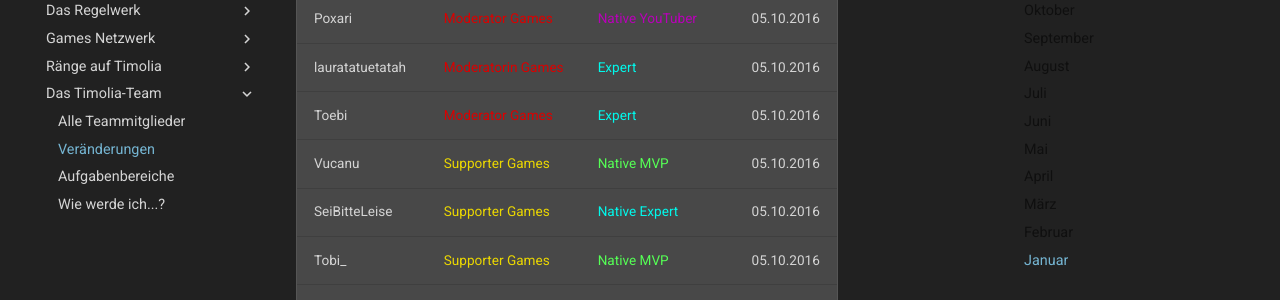
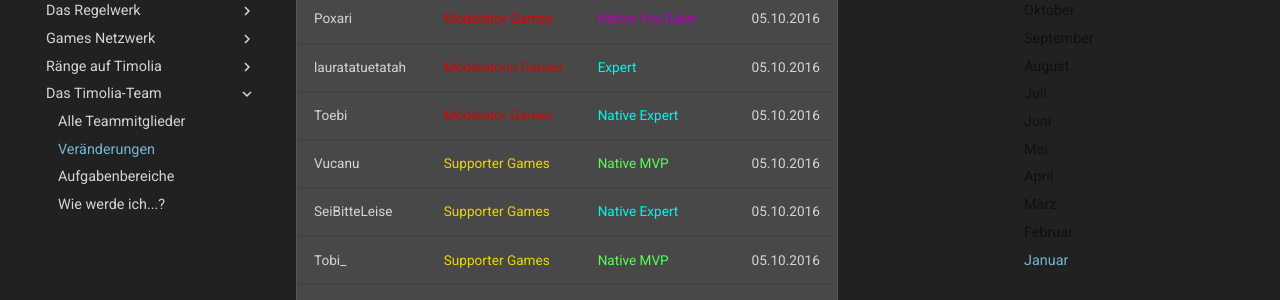
Before and after one commit to TimoliaDE/HowTo, an MkDocs documentation site: the page built from docs/team/changes.md, in a window 1280 px wide and 900 px high, scrolled down 27614 px. Shown: the part 153-453 px from the top of the window. Built offline with MkDocs 1.6.1 and Material for MkDocs 9.7.7, drawn with Linux system fonts in a browser that asks for light colours; old or Windows-style settings are respelled for this version of MkDocs.

Commit message:
Toebi Moderator Games -> Native Expert

```diff
--- a/docs/team/changes.md
+++ b/docs/team/changes.md
@@ -631,7 +631,7 @@ Hier werden alle Aus- und Eintritte bzw. Beförderungen und Degradierungen aufge
 | Dark_Gamer_98 | <span class='moderator'>Moderator Games</span> | <span class='expert'>Expert</span> | 05.10.2016 |
 | Poxari | <span class='moderator'>Moderator Games</span> | <span class='youtuber'>Native YouTuber</span> | 05.10.2016 |
 | lauratatuetatah | <span class='moderator'>Moderatorin Games</span> | <span class='expert'>Expert</span> | 05.10.2016 |
-| Toebi | <span class='moderator'>Moderator Games</span> | <span class='expert'>Expert</span> | 05.10.2016 |
+| Toebi | <span class='moderator'>Moderator Games</span> | <span class='expert'>Native Expert</span> | 05.10.2016 |
 | Vucanu | <span class='supporter'>Supporter Games</span> | <span class='mvp'>Native MVP</span> | 05.10.2016 |
 | SeiBitteLeise | <span class='supporter'>Supporter Games</span> | <span class='expert'>Native Expert</span> | 05.10.2016 |
 | Tobi_ | <span class='supporter'>Supporter Games</span> | <span class='mvp'>Native MVP</span> | 05.10.2016 |
```
